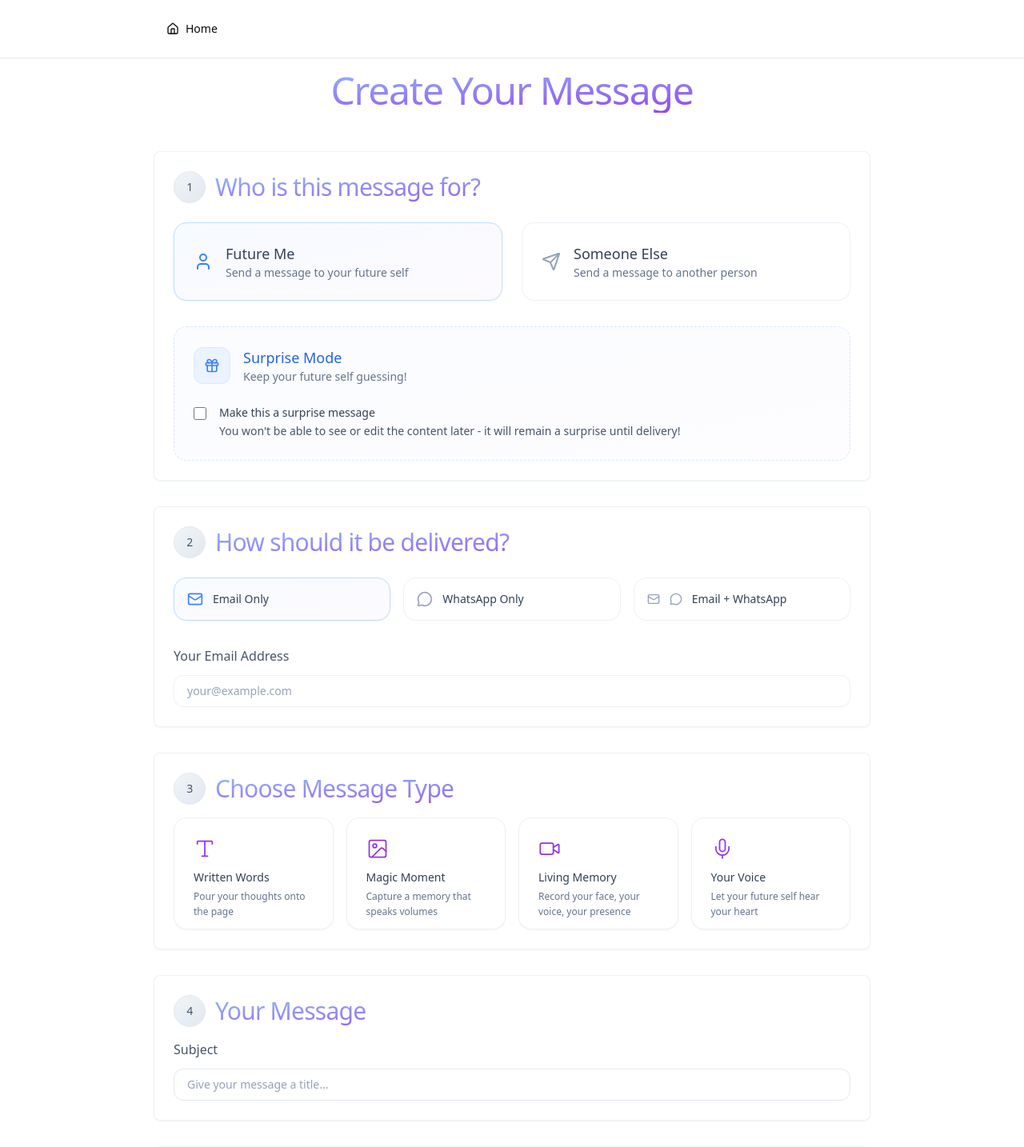
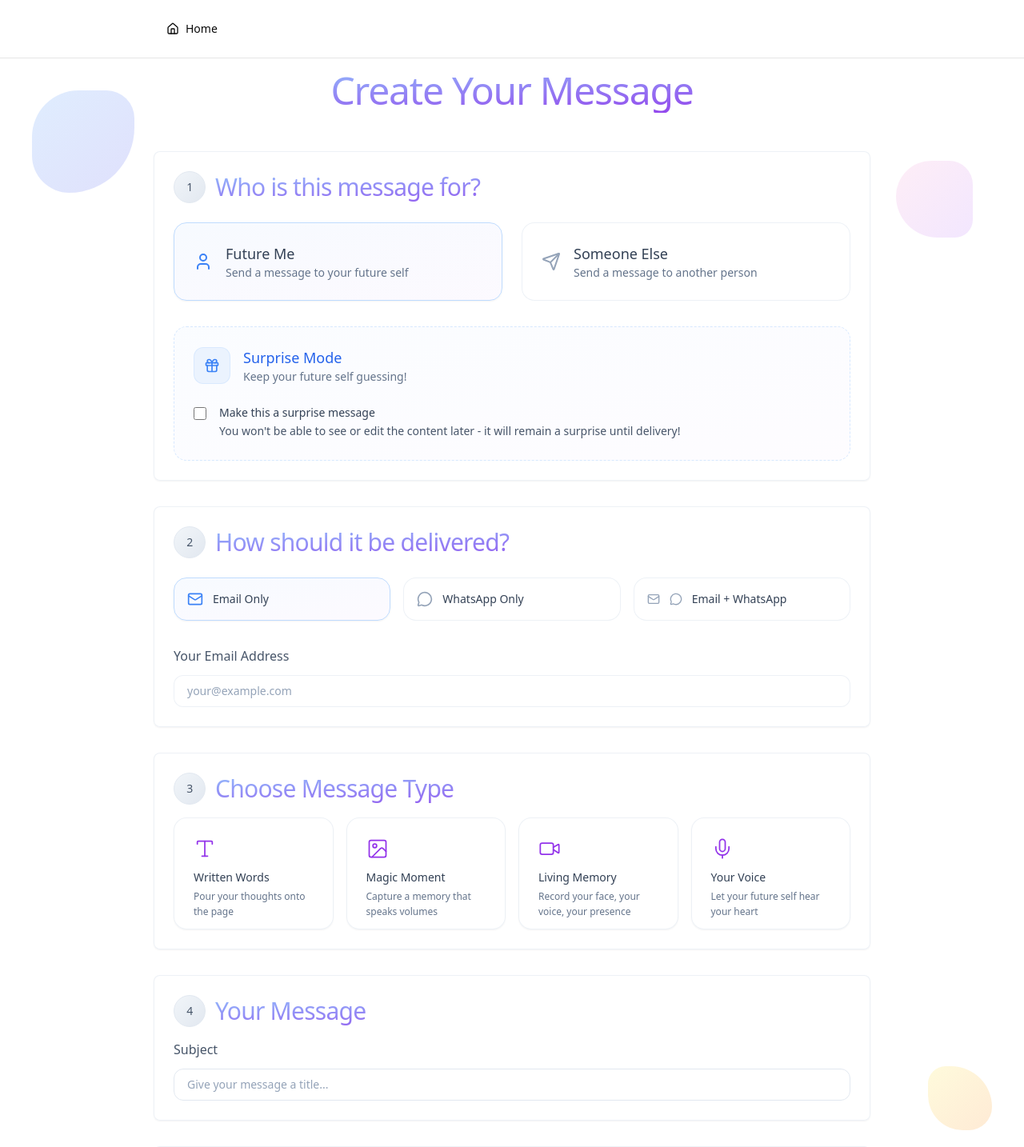
Before and after one commit to aishaksl/message-to-the-future, a React (Vite) app: page /create-message in a window 1280 px wide. Shown: the top 1434 px of the page at 80% size. Built offline with nearby package versions, Linux system fonts and the light colour scheme.

Commit message:
style: align background with Home page

```diff
--- a/src/components/message-creator/MessageCreator.tsx
+++ b/src/components/message-creator/MessageCreator.tsx
@@ -334,8 +334,23 @@ export const MessageCreator = () => {
   };
 
   return (
-    <div className="min-h-screen bg-background py-4 px-4">
-      <div className={cn("mx-auto", isMobile ? "max-w-md" : "max-w-4xl")}>
+    <div className="min-h-screen bg-background py-4 px-4 relative overflow-hidden">
+      {/* Decorative Background Bubbles */}
+      <div className="absolute inset-0 pointer-events-none">
+        {/* Large bubbles */}
+        <div className="absolute w-32 h-32 rounded-full bg-gradient-to-br from-blue-400/20 to-indigo-500/20 top-10 left-10" style={{ borderRadius: '50% 30% 70% 40%' }}></div>
+        <div className="absolute w-24 h-24 rounded-full bg-gradient-to-br from-pink-300/20 to-purple-400/20 top-32 right-16" style={{ borderRadius: '60% 40% 30% 70%' }}></div>
+        <div className="absolute w-40 h-40 rounded-full bg-gradient-to-br from-cyan-300/15 to-blue-400/15 bottom-20 left-20" style={{ borderRadius: '40% 60% 70% 30%' }}></div>
+        <div className="absolute w-28 h-28 rounded-full bg-gradient-to-br from-violet-300/18 to-purple-500/18 top-16 right-1/3" style={{ borderRadius: '45% 55% 65% 35%' }}></div>
+
+        {/* Medium bubbles */}
+        <div className="absolute w-20 h-20 rounded-full bg-gradient-to-br from-yellow-200/30 to-orange-300/30 bottom-1/3 right-10" style={{ borderRadius: '30% 70% 40% 60%' }}></div>
+        <div className="absolute w-18 h-18 rounded-full bg-gradient-to-br from-amber-300/22 to-yellow-400/22 top-2/3 left-1/2" style={{ borderRadius: '55% 45% 35% 65%' }}></div>
+        <div className="absolute w-22 h-22 rounded-full bg-gradient-to-br from-sky-300/20 to-cyan-400/20 bottom-1/2 right-1/3" style={{ borderRadius: '40% 60% 50% 50%' }}></div>
+
+      </div>
+
+      <div className={cn("mx-auto relative z-10", isMobile ? "max-w-md" : "max-w-4xl")}>
         {/* Both Mobile and Desktop: Use same layout */}
         <DesktopLayout
           recipientType={recipientType}
```
Lines whose indentation alone changed are shown as unchanged.
